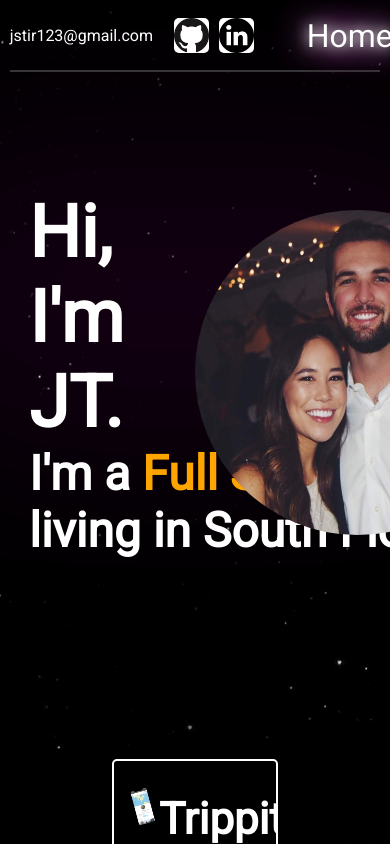
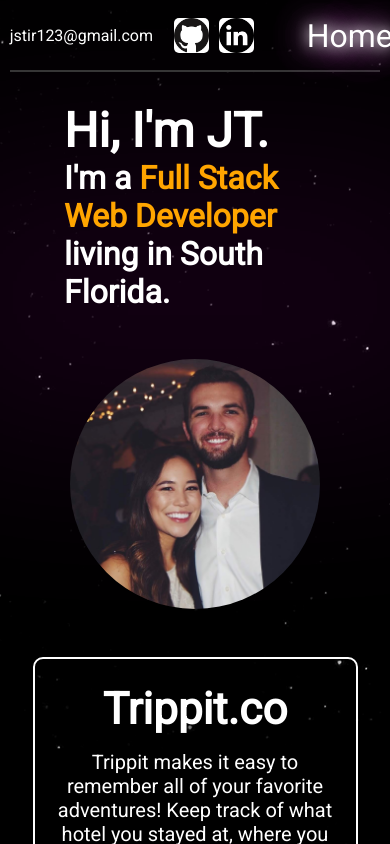
Before and after one commit to jstir123/personal-website, a React (Create React App) app: page / in a window 390 px wide. Shown: the top 844 px of the page. Built offline with nearby package versions, Linux system fonts and the light colour scheme.

Commit message:
Finished up home page by adding Trippt card and logos. Fixed sizing and made everything responsivet

```diff
--- a/src/App.js
+++ b/src/App.js
@@ -8,6 +8,7 @@ import NavBar from './components/NavBar';
 const useStyles = createUseStyles({
     app: {
         height: '100%',
+        overflowY: 'scroll'
     },
     navbar: {
         position: 'fixed',
--- a/src/components/Card.js
+++ b/src/components/Card.js
@@ -7,19 +7,24 @@ const useStyles = createUseStyles({
         justifyContent: 'center',
         border: '2px solid #fff',
         width: '400px',
-        borderRadius: '5px',
-        overflow: 'hidden'
+        borderRadius: '10px',
+        overflow: 'hidden',
+        boxSizing: 'border-box',
+        minWidth: '360px',
+        marginTop: '8em'
     },
     imageContainer: {
         width: '40%'
     },
     image: {
-        margin: '0'
+        // margin: '0'
     },
     content: {
         width: '60%',
         textAlign: 'center',
-        padding: '2em',
+        padding: '1.5em',
+        minWidth: '350px',
+        boxSizing: 'border-box',
         '& h3': {
             margin: '0',
             marginBottom: '15px',
@@ -38,7 +43,7 @@ const useStyles = createUseStyles({
             borderRadius: '25px',
             height: '40px',
             width: '115px',
-            margin: '2em 7px 0px 7px',
+            margin: '1.5em 7px 0px 7px',
             fontSize: '1.1em',
             cursor: 'pointer',
             transition: '.1s',
@@ -47,6 +52,22 @@ const useStyles = createUseStyles({
                 animation: 'glow .03s ease-in-out infinite alternate',
                 transform: 'scale(1.02) translateY(-1px)'
             }
+        }
+    },
+    '@media (max-width: 1200px)': {
+        content: {
+            width: '100%',
+        },
+        imageContainer: {
+            visibility: 'hidden',
+            width: '0',
+            height: '0'
+        }
+    },
+    '@media (max-width: 525px)': {
+        card: {
+            minWidth: '325px',
+            marginTop: '3em'
         }
     }
 })
--- a/src/components/Intro.js
+++ b/src/components/Intro.js
@@ -4,7 +4,9 @@ import { createUseStyles } from 'react-jss';
 const useStyles = createUseStyles({
     intro: {
         height: '100%',
-        width: '100%',
+        width: '60%',
+        marginTop: '8em',
+        minWidth: '460px',
         '& h1': {
             color: '#fff',
             fontSize: '72px',
@@ -13,11 +15,23 @@ const useStyles = createUseStyles({
         '& h3': {
             color: '#fff',
             fontSize: '48px',
-            margin: '0 0 0 0',
-            width: '750px'
+            margin: '0 0 0 0'
         },
         '& span': {
             color: 'orange'
+        }
+    },
+    '@media (max-width: 525px)': {
+        intro: {
+            marginTop: '2em',
+            width: '100%',
+            minWidth: '0px',
+            '& h1': {
+                fontSize: '48px'
+            },
+            '& h3': {
+                fontSize: '32px'
+            }
         }
     }
 })
--- a/src/components/ProfilePic.js
+++ b/src/components/ProfilePic.js
@@ -5,13 +5,40 @@ import ProfPic from '../images/Prof-Pic-1.jpg';
 const useStyles = createUseStyles({
     profilePic: {
         height: '100%',
-        width: '100%',
-        textAlign: 'center'
+        width: '40%',
+        minWidth: '325px',
+        marginTop: '8em'
+    },
+    frame: {
+        height: '325px',
+        width: '325px',
+        borderRadius: '100%',
+        margin: 'auto',
+        overflow: 'hidden'
     },
     image: {
         height: '325px',
-        width: '325px',
-        borderRadius: '100%'
+        width: 'auto'
+
+    },
+    '@media (max-width: 525px)': {
+        profilePic: {
+            width: '90%',
+            minWidth: '250px',
+            marginTop: '3em'
+        },
+        frame: {
+            height: '250px',
+            width: '250px',
+            borderRadius: '100%',
+            margin: 'auto',
+            overflow: 'hidden'
+        },
+        image: {
+            height: '250px',
+            width: 'auto'
+
+        }
     }
 })
 
@@ -20,7 +47,9 @@ const ProfilePic = () => {
 
     return (
         <div className={classes.profilePic}>
-            <img className={classes.image} src={ProfPic} alt="Not Found"/>
+            <div className={classes.frame}>
+                <img className={classes.image} src={ProfPic} alt="Not Found"/>
+            </div>
         </div>
     );
 }
--- /dev/null
+++ b/src/components/Skills.js
@@ -0,0 +1,74 @@
+import React from 'react';
+import { createUseStyles } from 'react-jss';
+import ReactLogo from '../images/react-logo.png';
+import PythonLogo from '../images/python-logo.png';
+import JavaScriptLogo from '../images/javascript-logo.png';
+import DjangoLogo from '../images/django-logo.jpg';
+
+const useStyles = createUseStyles({
+    skills: {
+        width: '40%',
+        textAlign: 'center',
+        marginTop: '8em',
+        minWidth: '450px'
+    },
+    logos: {
+        display: 'flex',
+        flexWrap: 'wrap',
+        justifyContent: 'center',
+        alignItems: 'center',
+        margin: '2em 0',
+        // minWidth: '450px',
+        '& div': {
+            margin: '1em'
+        },
+        '& h4': {
+            fontSize: '20x',
+            margin: '1em 0'
+        }
+    },
+    skill: {
+        width: '17%'
+    },
+    image: {
+        width: '100%'
+    },
+    '@media (max-width: 1269px)': {
+        skill: {
+            width: '30%'
+        }
+    },
+    '@media (max-width: 525px)': {
+        skills: {
+            marginTop: '3em',
+        }
+    }
+})
+
+const Skills = () => {
+    const classes = useStyles();
+
+    const skills = [
+        {image: ReactLogo, name: 'React'},
+        {image: PythonLogo, name: 'Python'},
+        {image: JavaScriptLogo, name: 'JavaScript'},
+        {image: DjangoLogo, name: 'Django'}
+    ]
+
+    return (
+        <div className={classes.skills}>
+            <h1>Skills</h1>
+            <div className={classes.logos}>
+                {skills.map(skill => (
+                    <div className={classes.skill} key={skill.name}>
+                        <img className={classes.image} src={skill.image} alt=""/>
+                        <h4>{skill.name}</h4>
+                    </div>
+                ))}
+            </div>
+
+        </div>
+    );
+}
+
+export default Skills;
--- a/src/components/TrippitCard.js
+++ b/src/components/TrippitCard.js
@@ -11,12 +11,15 @@ const TrippitCard = () => {
     ];
     const styles = {
         card: {
-            height: '355px',
-            width: '725px'
+            position: 'relative',
+            height: 'auto',
+            width: '60%'
         },
         image: {
-            width: '95%',
-            padding: '30px 0 0 25px',
+            position: 'absolute',
+            bottom: '-30%',
+            left: '7%',
+            height: '120%',
             transform: 'rotate(-15deg)'
         }
     };
--- a/src/pages/Home.js
+++ b/src/pages/Home.js
@@ -4,19 +4,22 @@ import { createUseStyles } from 'react-jss';
 import Intro from '../components/Intro';
 import ProfilePic from '../components/ProfilePic';
 import TrippitCard from '../components/TrippitCard';
+import Skills from '../components/Skills';
 
 const useStyles = createUseStyles({
     home: {
-        maxWidth: '1525px',
-        margin: 'auto'
+        height: '100%',
+        margin: 'auto',
+        maxWidth: '1400px',
+        boxSizing: 'border-box'
     },
     container: {
         display: 'flex',
+        flexWrap: 'wrap',
         justifyContent: 'center',
         alignItems: 'center',
-        margin: '0 0',
-        marginTop: '40px',
-        padding: '5em 7em'
+        margin: '0 4em',
+        boxSizing: 'border-box'
     }
 })
 
@@ -31,6 +34,7 @@ const Home = () => {
             </div>
             <div className={classes.container}>
                 <TrippitCard />
+                <Skills />
             </div>
         </div>
     );
```
